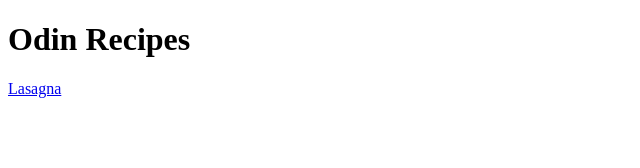
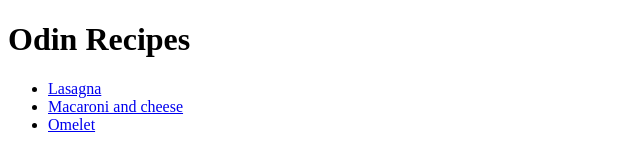
Before and after one commit to Froods/odin-recipes, a plain HTML site: page index.html in a window 1280 px wide. Shown: the whole page, without its empty margins (0-640 px from the left). Drawn offline with Linux system fonts and the light colour scheme.

Commit message:
Change recipe list
Added links for the 2 new recipes to the homepage + sorted links in a list.

```diff
--- a/index.html
+++ b/index.html
@@ -7,6 +7,12 @@
 
 <body>
     <h1>Odin Recipes</h1>
-    <a href="recipes/lasagna.html">Lasagna</a>
+
+    <ul>
+        <li><a href="recipes/lasagna.html">Lasagna</a></li>
+        <li><a href="recipes/macaroni-and-cheese.html">Macaroni and cheese</a></li>
+        <li><a href="recipes/omelet.html">Omelet</a></li>
+    </ul>
+
 </body>
 </html>
```
